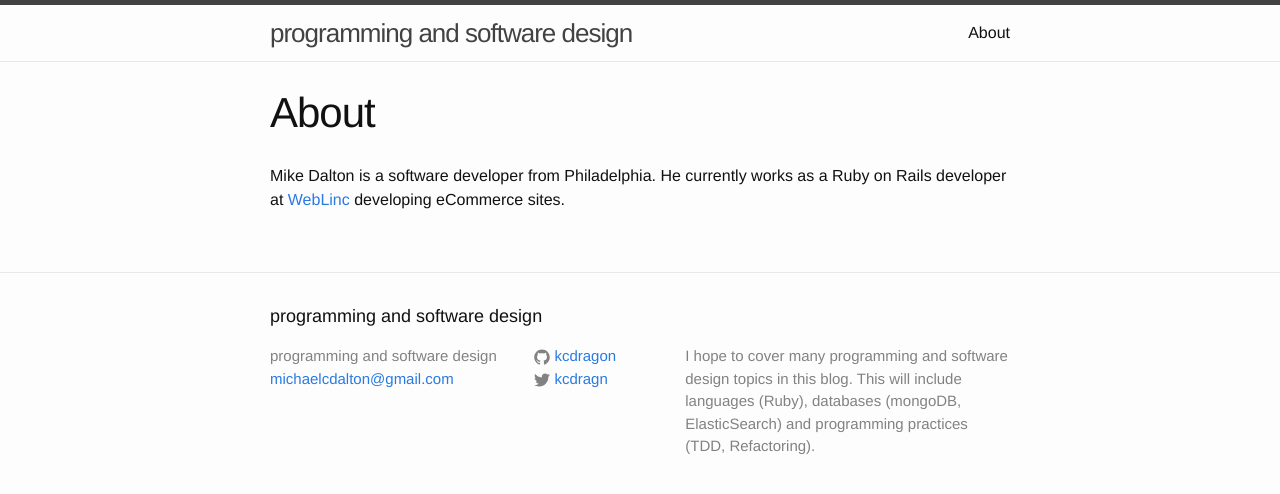
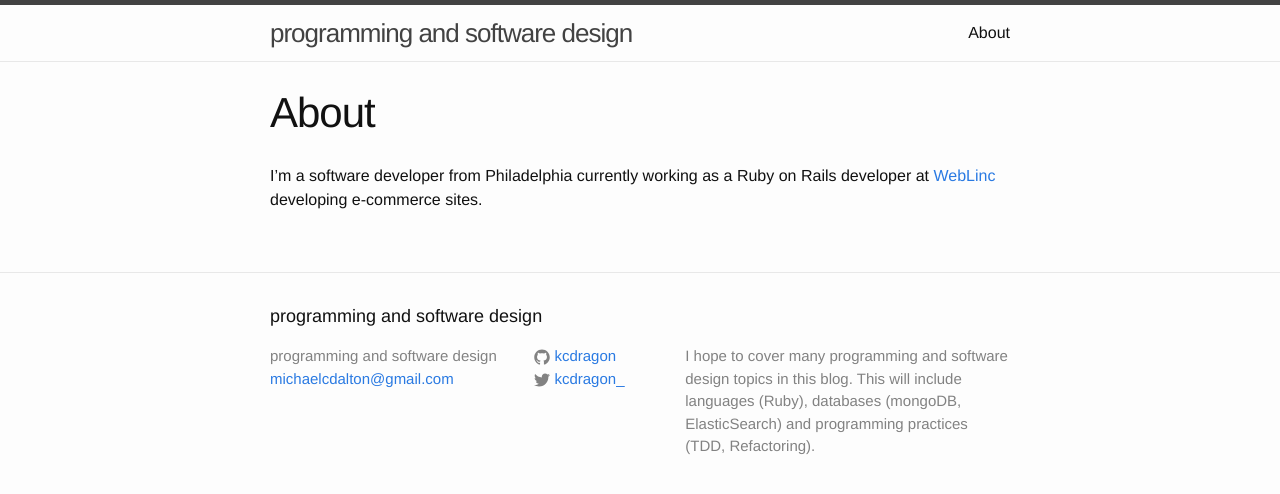
Before and after one commit to kcdragon/kcdragon.github.io, a Jekyll site: the page built from about.md, in a window 1280 px wide. Shown: the top 494 px of the page. Built offline with Jekyll 4.4.1, drawn with Linux system fonts in a browser that asks for light colours.

Commit message:
* Changing text on about me page * Changing Twitter handle * Adding instructions to README for local dev

```diff
--- a/_config.yml
+++ b/_config.yml
@@ -6,7 +6,7 @@ description: > # this means to ignore newlines until "baseurl:"
   This will include languages (Ruby), databases (mongoDB, ElasticSearch) and programming practices (TDD, Refactoring).
 baseurl: "" # the subpath of your site, e.g. /blog/
 url: "http://www.mikedalton.co" # the base hostname & protocol for your site
-twitter_username: kcdragn
+twitter_username: kcdragon_
 github_username:  kcdragon
 
 # Build settings
--- a/about.md
+++ b/about.md
@@ -4,4 +4,4 @@ title: About
 permalink: /about/
 ---
 
-Mike Dalton is a software developer from Philadelphia. He currently works as a Ruby on Rails developer at <a href="weblinc.com">WebLinc</a> developing eCommerce sites.
+I'm a software developer from Philadelphia currently working as a Ruby on Rails developer at [WebLinc](http://www.weblinc.com) developing e-commerce sites.
```
Also changed, not shown: README.md.
